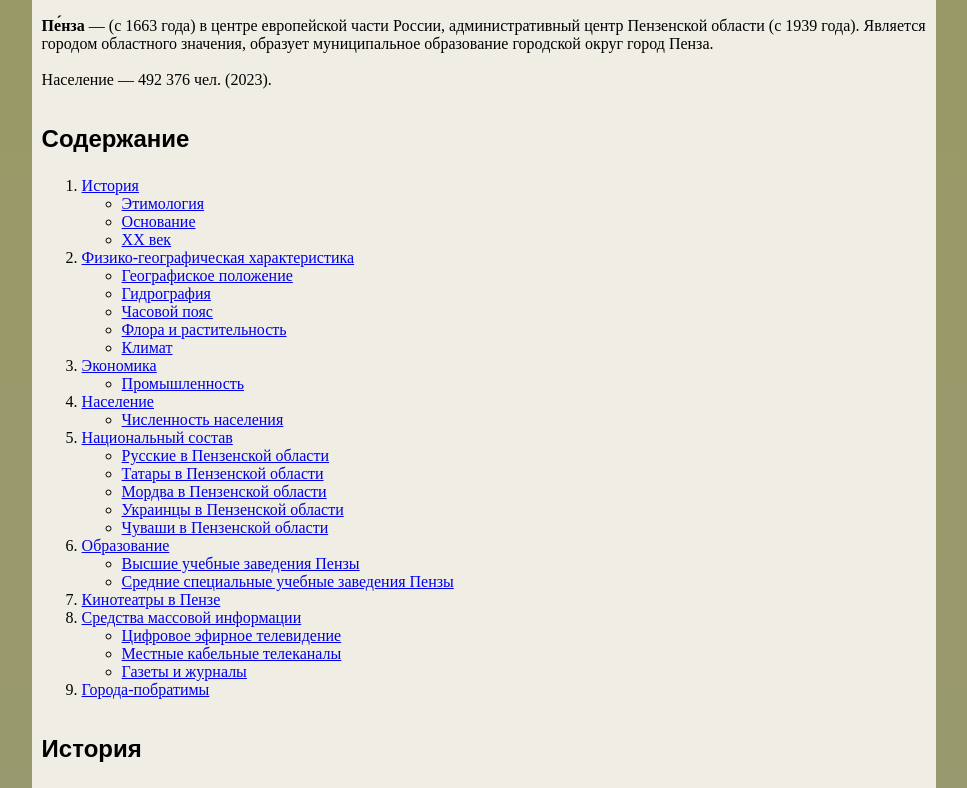
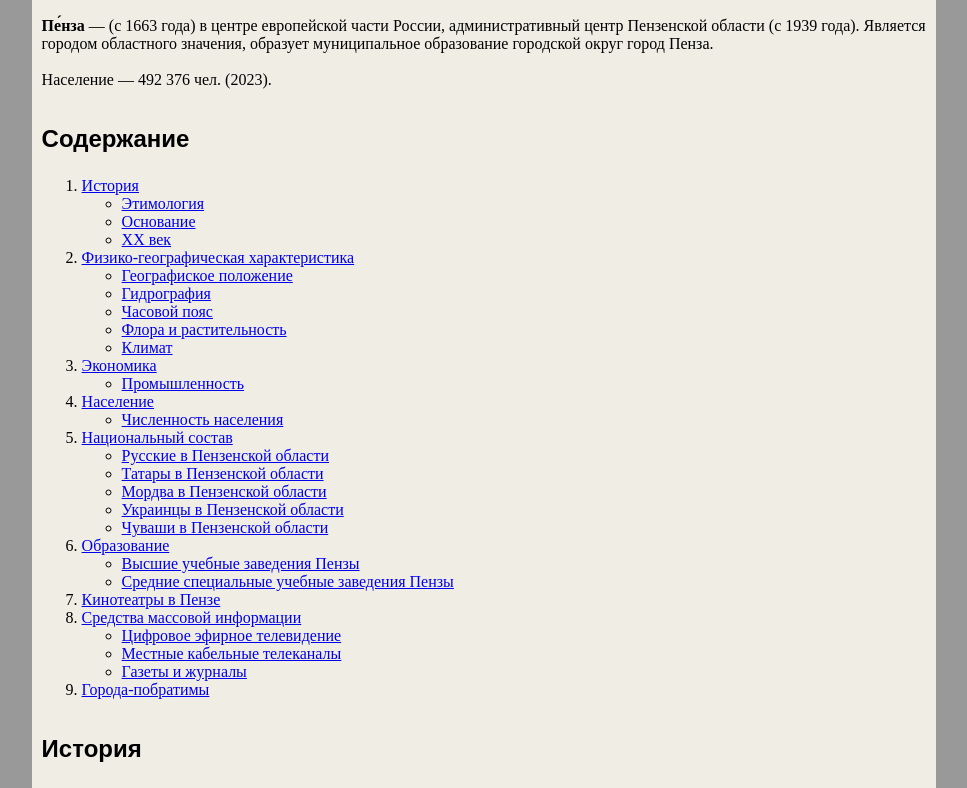
Before and after one commit to Burenix/Penza, a plain HTML site: page index.html in a window 1280 px wide. Shown: the part 118-906 px from the top of the page, without its empty margins (156-1123 px from the left). Drawn offline with Linux system fonts and the light colour scheme.

Commit message:
Update style.css

```diff
--- a/style.css
+++ b/style.css
@@ -55,5 +55,5 @@ th {
     border-style: ridge;
 }
 .angled-gradient {
-    background: linear-gradient(#999966, #999999, #CCCCCC);
+    background: #999999;
 }
```
